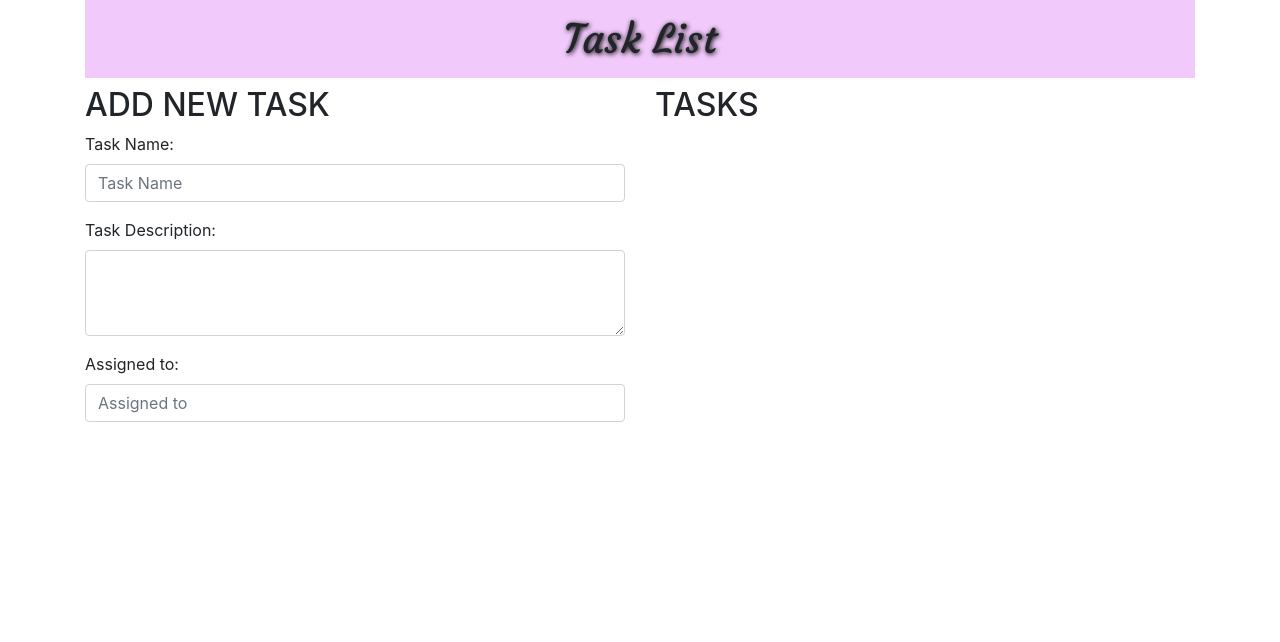
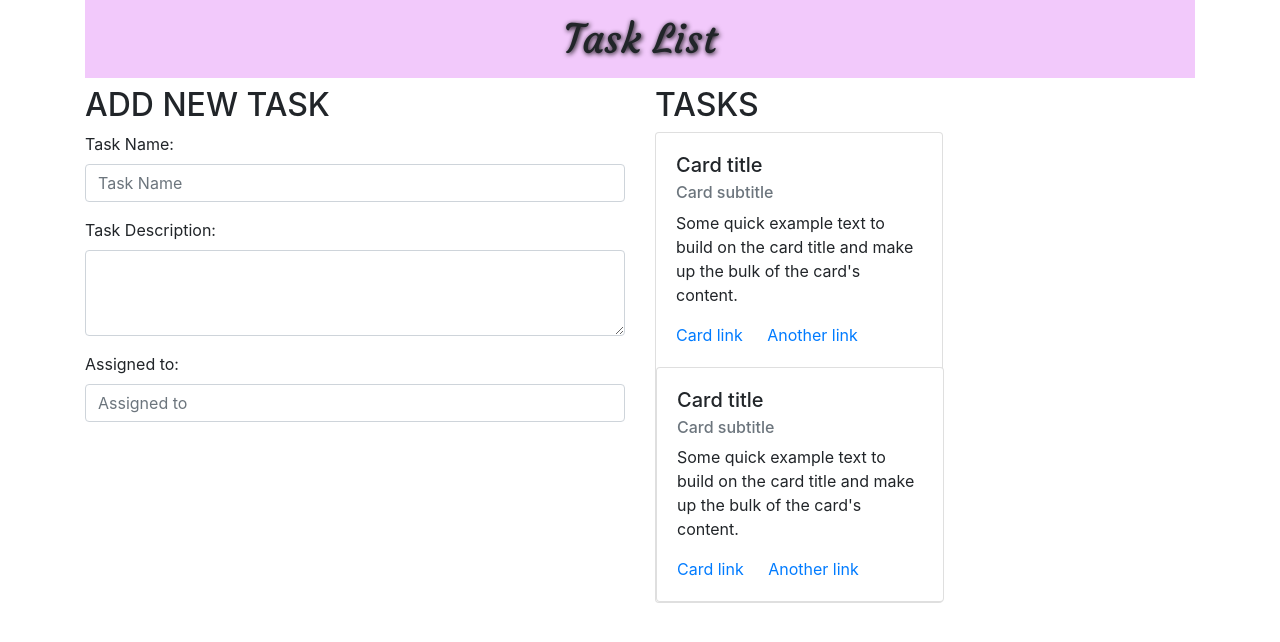
Before and after one commit to AshleyU/Task-List, a plain HTML site: page index.html in a window 1280 px wide. Drawn offline with nearby package versions, Linux system fonts and the light colour scheme.

Commit message:
Adding cards

```diff
--- a/index.html
+++ b/index.html
@@ -39,6 +39,24 @@
                 </div>
                     <div class="col">
                         <h2>TASKS</h2>
+                        <div class="card" style="width: 18rem;">
+                            <div class="card-body">
+                                <h5 class="card-title">Card title</h5>
+                                <h6 class="card-subtitle mb-2 text-muted">Card subtitle</h6>
+                                <p class="card-text">Some quick example text to build on the card title and make up the bulk of the card's content.</p>
+                                <a href="#" class="card-link">Card link</a>
+                                <a href="#" class="card-link">Another link</a>
+                            </div>
+                            <div class="card" style="width: 18rem;">
+                                <div class="card-body">
+                                    <h5 class="card-title">Card title</h5>
+                                    <h6 class="card-subtitle mb-2 text-muted">Card subtitle</h6>
+                                    <p class="card-text">Some quick example text to build on the card title and make up the bulk of the card's content.</p>
+                                    <a href="#" class="card-link">Card link</a>
+                                    <a href="#" class="card-link">Another link</a>
+                                </div>
+                            </div>
+                        </div>
                     </div>
                 </div>
             </div>
```
